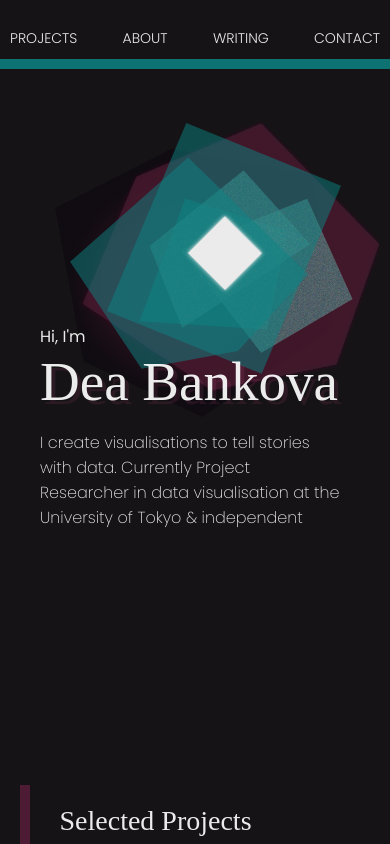
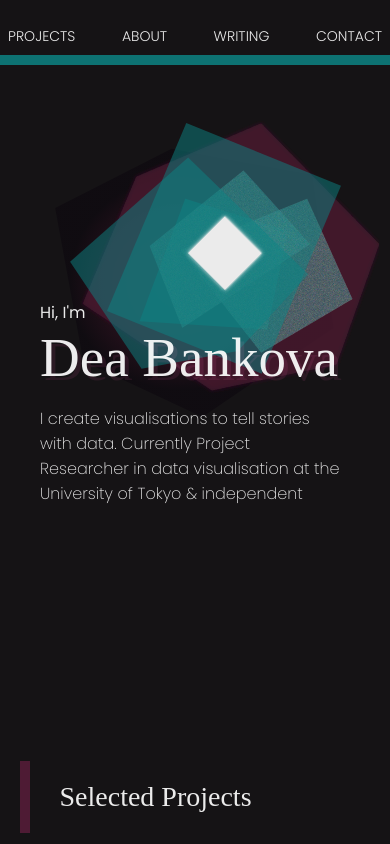
Before and after one commit to deaxmachina/dea_bankova, a React (Create React App) app: page / in a window 390 px wide. Shown: the top 844 px of the page. Built offline with nearby package versions, Linux system fonts and the light colour scheme; a web font is replaced by a local one.

Commit message:
media queries for hero page

```diff
--- a/src/Components/HeroPage/HeroPage.css
+++ b/src/Components/HeroPage/HeroPage.css
@@ -2,7 +2,7 @@
   position: relative;
   max-width: 1200px;
   margin: 0 auto;
-  margin-bottom: 280px;
+  margin-bottom: 360px;
 }
 
 /***************** Text in the about section *************************/
@@ -87,23 +87,26 @@
 /******************** Media Queries *****************************/
 /****************************************************************/
 
-/* if the screen is tall or in portrait mode and very tall */
-@media (min-height: 750px) and (orientation: portrait), (min-height: 900px) {
+/* Tall (portrait) mobile screens - push content just low enough to have a full-page hero page */
+/* very tall phones, or both portrait and landscape mode big screens  */
+@media (min-height: 750px) and (orientation: portrait), (min-height: 950px) {
   #hero-section {
     margin-bottom: 230px;
   }
 }
-/* not very large mobile phones  */
-@media (min-height: 500px) and (max-height: 650px) and (orientation: portrait) {
-  #hero-section {
-    margin-bottom: 120px;
-  }
-}
+/* medium size mobile phones  */
 @media (min-height: 650px) and (max-height: 750px) and (orientation: portrait) {
   #hero-section {
     margin-bottom: 150px;
   }
 }
+/* smaller size mobile phones  */
+@media (min-height: 500px) and (max-height: 650px) and (orientation: portrait) {
+  #hero-section {
+    margin-bottom: 170px;
+  }
+}
+
 
 /* width-based mostly for big screens */
 @media(max-width: 1100px) {
@@ -129,8 +132,8 @@
     width: 300px;
   }
   #header-viz-container {
+    left: 0px;
     top: 80px;
-    left: 0px;
     transform: scale(0.8);
   }
 }
@@ -141,8 +144,8 @@
     margin-right: 70px;
   }
   #hero-text-container {
+    margin-top: 190px;
     width: 450px;
-    margin-top: 190px;
   }
   .name {
     margin-bottom: 10px;
@@ -158,13 +161,17 @@
 /* Very large phones or small tablets */
 @media(max-width: 550px) {
   #hero-text-container {
-    margin-left: 50px;
+    margin-top: 150px;
     width: 350px;
   }
   #hero-menu-container, .menu-underline {
+    font-size: 14px;
     width: 80%;
     margin-left: 10%;
-    font-size: 14px;
+  }
+  .menu-item {
+    padding: 8px;
+    margin-right: 10px;
   }
   .name {
     line-height: 1.2;
@@ -176,11 +183,11 @@
 }
 
 /* Medium-large phones like the Pixel 2 XL */
-@media(max-width: 420px) and (max-height: 900px) {
+@media(max-width: 420px) {
   #hero-text-container {
+    margin-left: 40px;
+    margin-top: 210px;
     width: 300px;
-    margin-top: 230px;
-    margin-left: 40px;
   }
   #hero-menu-container, .menu-underline {
     width: 100%;
@@ -204,15 +211,15 @@
 /* Small phone like older iPhones*/
 @media(max-width: 360px) {
   #hero-text-container {
+    margin-left: 30px;
     margin-top: 170px;
-    margin-left: 30px;
   }
   #hero-menu-container {
     margin-top: 15px;
   }
   #header-viz-container {
+    left: 10px;
     top: 60px;
-    left: 10px;
     transform: scale(0.9);
   }
   .name {
@@ -223,7 +230,6 @@
 /* very small phone like the Galaxy Fold */
 @media(max-width: 320px) {
   #hero-text-container {
-    margin-left: 30px;
     width: 260px;
   }
   #hero-menu-container {
```
